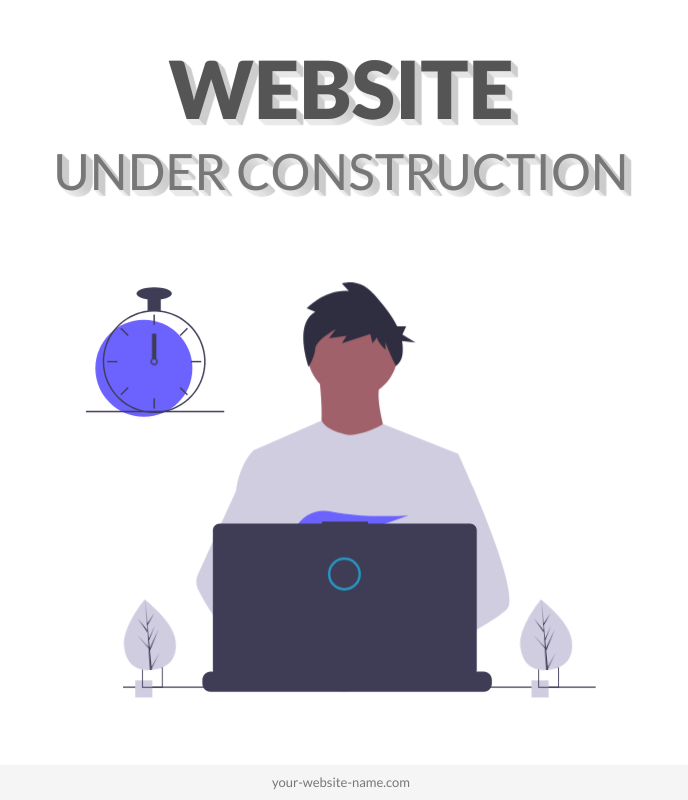
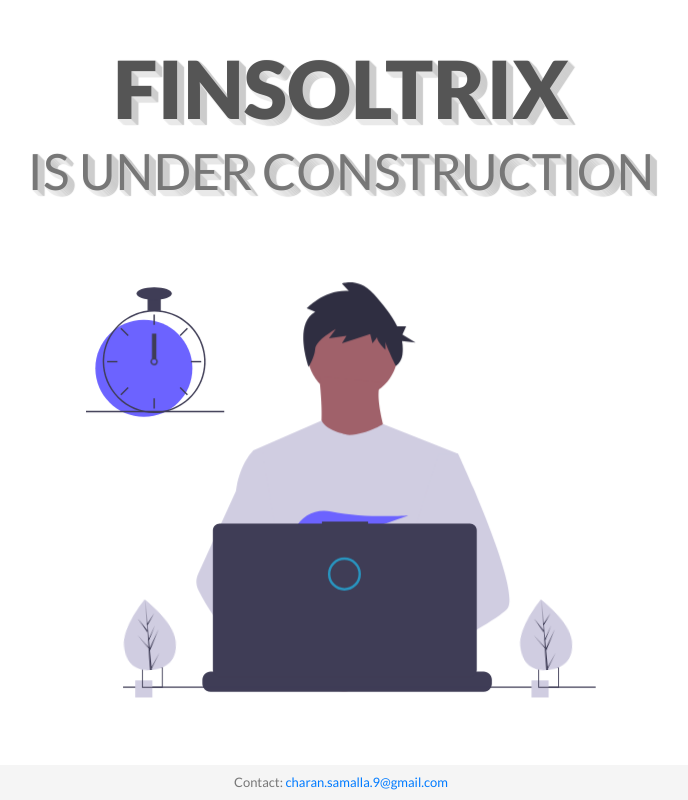
Before and after one commit to CharanSamallaRJ/CharanSamallaRJ.github.io, a plain HTML site: page index.html in a window 1280 px wide. Shown: the whole page, without its empty margins (299-987 px from the left). Drawn offline with nearby package versions, Linux system fonts and the light colour scheme.

Commit message:
Update index.html

```diff
--- a/index.html
+++ b/index.html
@@ -28,8 +28,8 @@
     <div class="container">
       <div class="row justify-content-center">
         <div class="col-md-10 main-title">
-          <h1>Website</h1>
-          <h2>under construction</h2>
+          <h1>FinSolTrix</h1>
+          <h2>is under construction</h2>
         </div>
       </div>
       <div class="row align-items-center">
@@ -249,7 +249,7 @@
     </div>
       <footer class="footer">
         <div class="container text-center">
-          <span>your-website-name.com</span>
+          <span>Contact: <a href="mailto:charan.samalla.9@gmail.com">charan.samalla.9@gmail.com</a></span>
         </div>
       </footer>
 
```
